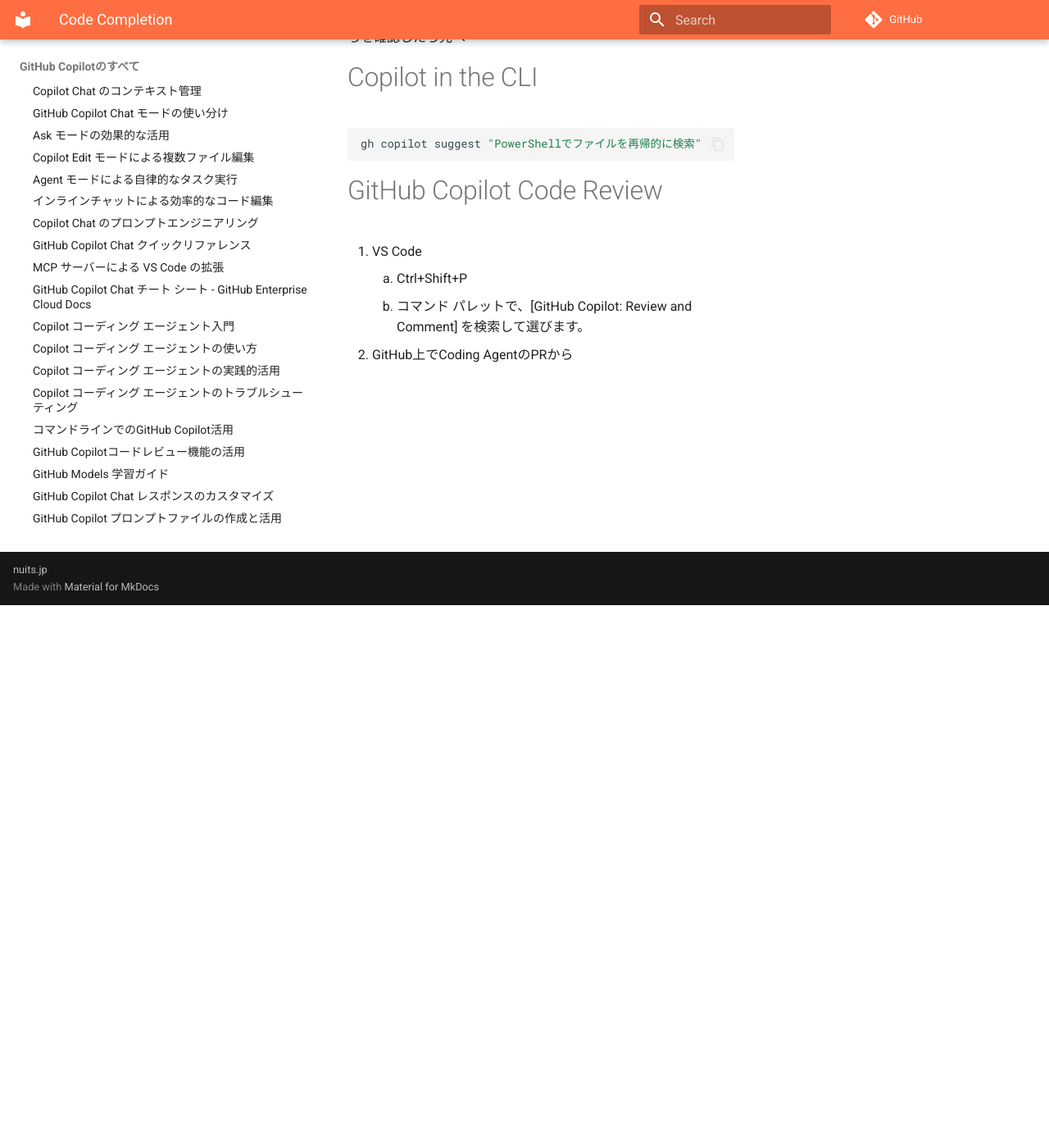
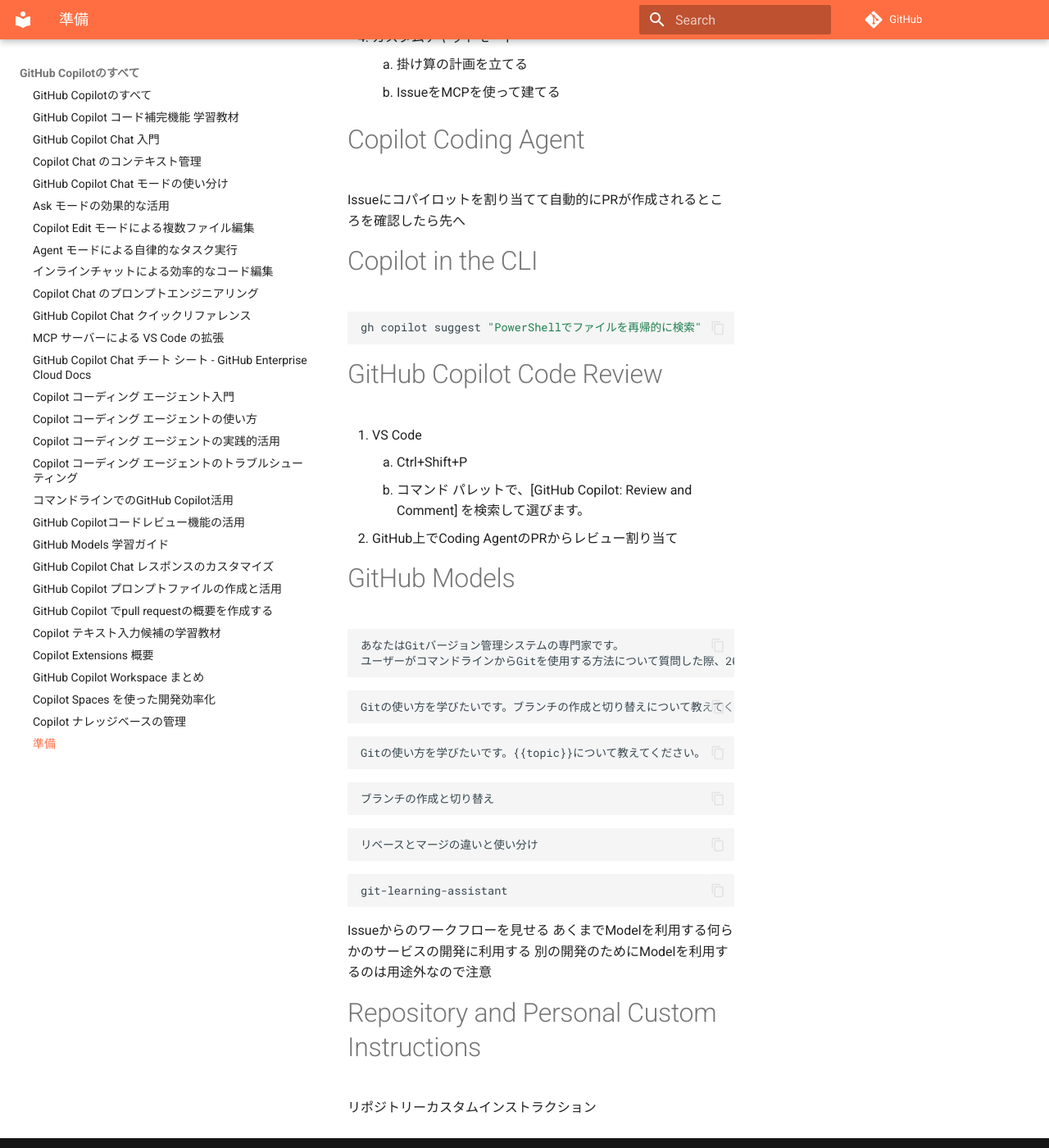
Before and after one commit to nuitsjp/all-of-github-copilot, an MkDocs documentation site: the page built from docs/MEMO.md, in a window 1280 px wide and 1400 px high, scrolled down 662 px. Shown: the whole window at 82% size. Built offline with MkDocs 1.6.1 and Material for MkDocs 9.7.7, drawn with Linux system fonts in a browser that asks for light colours; comment, search, counter and statistics services are not loaded; some of the changed text lies outside the part shown.

Commit message:
MEMO.mdの準備セクションを追加し、GitHub Copilotに関する情報を更新

````diff
--- a/docs/MEMO.md
+++ b/docs/MEMO.md
@@ -1,3 +1,11 @@
+# 準備
+
+- VS Codeを開く
+- https://github.com/nuitsjp/all-of-github-copilot
+- https://github.com/nuitsjp/all-of-github-copilot-private
+- https://github.com/copilot
+
+
 # Code Completion
 
 Program.csに公開鍵暗号化方式のデモ
@@ -28,4 +36,39 @@ gh copilot suggest "PowerShellでファイルを再帰的に検索"
 1. VS Code
     1. Ctrl+Shift+P
     2. コマンド パレットで、[GitHub Copilot: Review and Comment] を検索して選びます。
-2. GitHub上でCoding AgentのPRから
+2. GitHub上でCoding AgentのPRからレビュー割り当て
+
+# GitHub Models
+
+```prompt
+あなたはGitバージョン管理システムの専門家です。
+ユーザーがコマンドラインからGitを使用する方法について質問した際、200文字以内で例を挙げて説明してください。
+```
+
+```prompt
+Gitの使い方を学びたいです。ブランチの作成と切り替えについて教えてください。
+```
+
+```prompt
+Gitの使い方を学びたいです。{{topic}}について教えてください。
+```
+
+```variable
+ブランチの作成と切り替え
+```
+
+```variable
+リベースとマージの違いと使い分け
+```
+
+```text
+git-learning-assistant
+```
+
+Issueからのワークフローを見せる
+あくまでModelを利用する何らかのサービスの開発に利用する
+別の開発のためにModelを利用するのは用途外なので注意
+
+# Repository and Personal Custom Instructions
+
+リポジトリーカスタムインストラクション
````
